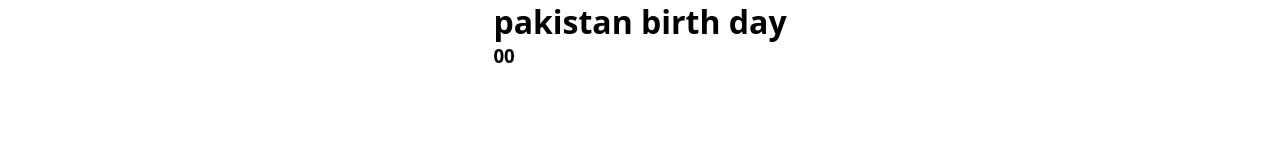
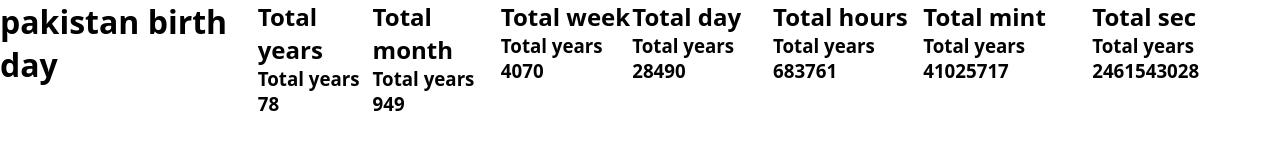
Before and after one commit to UMER-FAROOQ-attari/PakistanAtBirthday, a plain HTML site: page index.html in a window 1280 px wide. Drawn offline with Linux system fonts and the light colour scheme.

Commit message:
js complete

```diff
--- a/app.js
+++ b/app.js
@@ -0,0 +1,25 @@
+let time = document.getElementById("time");
+let month = document.getElementById("month");
+let week = document.getElementById("week");
+let day = document.getElementById("day");
+let hours = document.getElementById("hours");
+let mint = document.getElementById("mint");
+let sec = document.getElementById("sec");
+let date = new Date();
+let birth = new Date("1947-08-14")
+let defrance = date - birth;
+let totalyear = Math.floor(defrance / (1000 * 60 * 60 * 24 * 365.25));
+let totalmonth = Math.floor(defrance / (1000 * 60 * 60 * 24 * 30));
+let totalweeks = Math.floor(defrance / (1000 * 60 * 60 * 24 * 7));
+let totaldays = Math.floor(defrance / (1000 * 60 * 60 * 24));
+let totalhours = Math.floor(defrance / (1000 * 60 * 60));
+let totalmint = Math.floor(defrance / (1000 * 60));
+let totalsec = Math.floor(defrance / (1000));
+console.log(totalyear)
+time.innerHTML = `Total years ${totalyear}`
+month.innerHTML = `Total years ${totalmonth}`
+week.innerHTML = `Total years ${totalweeks}`
+day.innerHTML = `Total years ${totaldays}`
+hours.innerHTML = `Total years ${totalhours}`
+mint.innerHTML = `Total years ${totalmint}`
+sec.innerHTML = `Total years ${totalsec}`
--- a/index.html
+++ b/index.html
@@ -1,19 +1,75 @@
 <!DOCTYPE html>
 <html lang="en">
+
 <head>
   <meta charset="UTF-8" />
   <meta name="viewport" content="width=device-width, initial-scale=1.0" />
   <title>Pakistan Independence</title>
   <link rel="stylesheet" href="style.css">
 </head>
+
 <body>
+    <h1>pakistan birth day</h1>
   <div class="pkbirth">
-<h1>pakistan birth day</h1>
-  <h3 id="time">
-    00
-  </h3>
-</div>
+    <div class="year">
+      <h2>
+        Total years
+      </h2>
+      <h3 id="time">
+        00
+      </h3>
+    </div>
+    <div class="month">
+      <h2>
+        Total month
+      </h2>
+      <h3 id="month">
+        00
+      </h3>
+    </div>
+    <div class="week">
+      <h2>
+        Total week
+      </h2>
+      <h3 id="week">
+        00
+      </h3>
+    </div>
+    <div class="day">
+      <h2>
+        Total day
+      </h2>
+      <h3 id="day">
+        00
+      </h3>
+    </div>
+    <div class="hours">
+      <h2>
+        Total hours
+      </h2>
+      <h3 id="hours">
+        00
+      </h3>
+    </div>
+    <div class="mint">
+      <h2>
+        Total mint
+      </h2>
+      <h3 id="mint">
+        00
+      </h3>
+    </div>
+    <div class="sec">
+      <h2>
+        Total sec
+      </h2>
+      <h3 id="sec">
+        00
+      </h3>
+    </div>
+  </div>
 
 </body>
 <script src="./app.js"></script>
+
 </html>
--- a/style.css
+++ b/style.css
@@ -10,3 +10,7 @@ body{
     display: flex;
     justify-content: center;
 }
+.pkbirth{
+    display: flex;
+
+}
```
